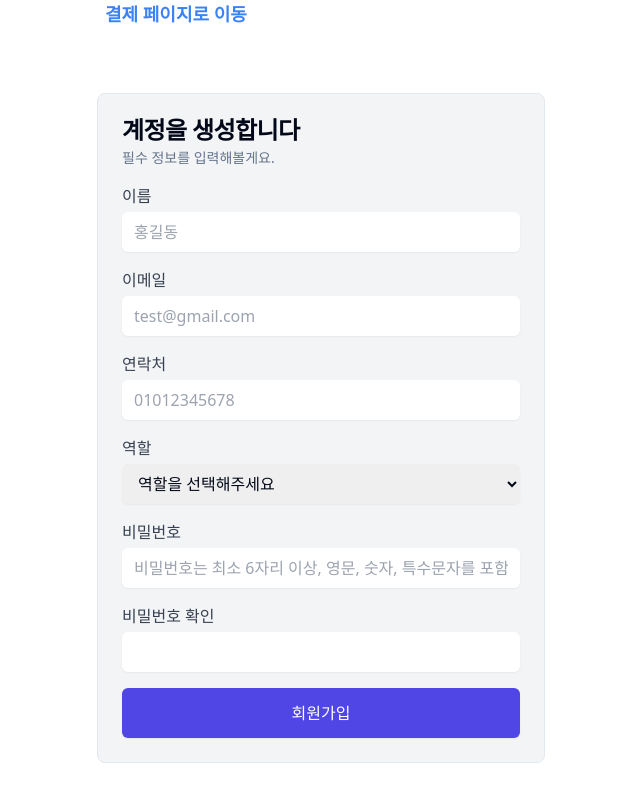
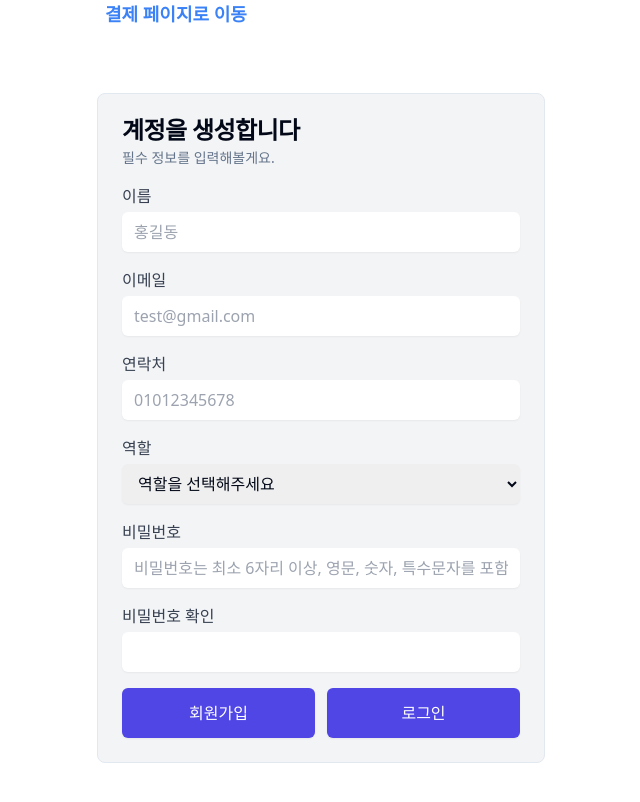
Before and after one commit to dev-hjs/sign-flow-z2, a Next.js app: page / in a window 1280 px wide. Shown: the top 802 px of the page, without its empty margins (319-959 px from the left). Built offline with nearby package versions, Linux system fonts and the light colour scheme.

Commit message:
style: 로그인 버튼 추가

```diff
--- a/src/components/SignupForm.tsx
+++ b/src/components/SignupForm.tsx
@@ -129,12 +129,20 @@
         </label>
 
         {/* Submit button */}
+        <div className="flex">
           <button
             type="submit"
             className="py-3 px-4 w-full border border-transparent shadow-sm text-base font-medium rounded-md text-white bg-indigo-600 hover:bg-indigo-700 focus:outline-none focus:ring-2 focus:ring-offset-2 focus:ring-indigo-500"
           >
             회원가입
           </button>
+          <button
+            type="submit"
+            className="ml-3 py-3 px-4 w-full border border-transparent shadow-sm text-base font-medium rounded-md text-white bg-indigo-600 hover:bg-indigo-700 focus:outline-none focus:ring-2 focus:ring-offset-2 focus:ring-indigo-500"
+          >
+            로그인
+          </button>
+        </div>
       </form>
 
       {/* Modal for displaying form data upon submission */}
```
Lines whose indentation alone changed are shown as unchanged.
